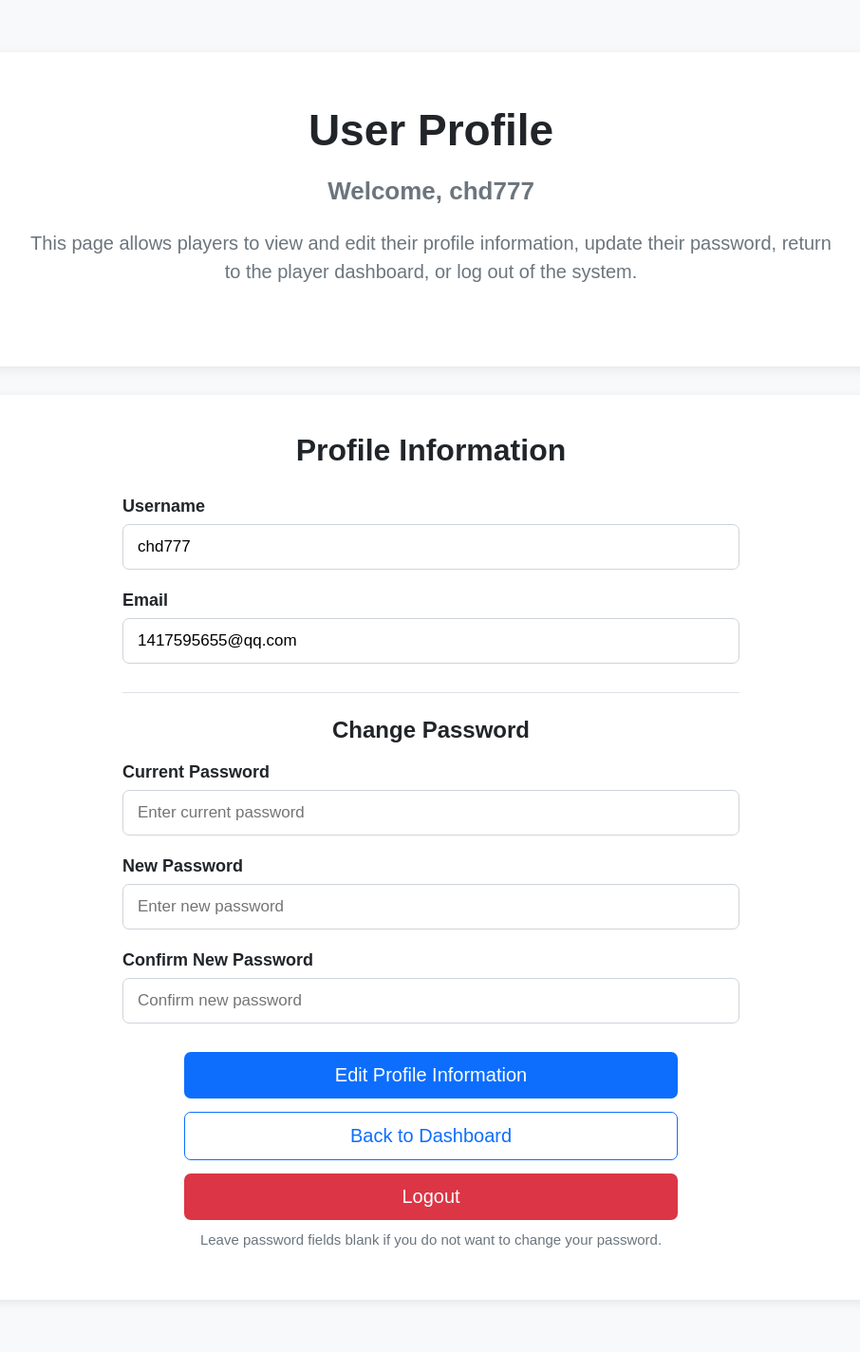
After one commit to audreycxy/Agile_Web_Project, a Flask app: page /profile in a window 1280 px wide. The commit adds this page. Shown: the whole page at 95% size, without its empty margins (186-1092 px from the left). Run offline with Flask 3, Linux system fonts and the light colour scheme.

Commit message:
profile page and history page done

```diff
--- a/Clicking_Game/routes/auth.py
+++ b/Clicking_Game/routes/auth.py
@@ -113,3 +113,32 @@ def history():
         latest_score=sample_history[-1]["score"],
         average_score=round(sum(scores) / len(scores), 1)
     )
+
+@bp.route("/profile", methods=["GET", "POST"])
+def profile():
+    username = session.get("username", "chd777")
+    email = session.get("email", "1417595655@qq.com")
+
+    if request.method == "POST":
+        new_username = request.form.get("username")
+        new_email = request.form.get("email")
+        current_password = request.form.get("current_password")
+        new_password = request.form.get("new_password")
+        confirm_password = request.form.get("confirm_password")
+
+        # Temporary logic for frontend testing.
+        # Later, connect this part to your database update function.
+        if new_password or confirm_password:
+            if new_password != confirm_password:
+                return redirect(url_for("auth.profile"))
+
+        session["username"] = new_username
+        session["email"] = new_email
+
+        return redirect(url_for("auth.profile"))
+
+    return render_template(
+        "profile.html",
+        username=username,
+        email=email
+    )
--- a/Clicking_Game/templates/player_dashboard.html
+++ b/Clicking_Game/templates/player_dashboard.html
@@ -28,6 +28,7 @@
         <div class="d-grid gap-3 col-md-6 mx-auto">
           <button id="startGameBtn" class="btn btn-primary btn-lg">Start Game</button>
           <a href="{{ url_for('auth.history') }}" class="btn btn-secondary">View Results / History</a>
+          <a href="{{ url_for('auth.profile') }}" class="btn btn-secondary">Edit Profile</a>
           <a href="{{ url_for('auth.logout') }}" class="btn btn-danger btn-lg">Logout</a>
         </div>
       </div>
--- /dev/null
+++ b/Clicking_Game/templates/profile.html
@@ -0,0 +1,297 @@
+<!DOCTYPE html>
+<html lang="en">
+<head>
+    <meta charset="UTF-8">
+    <title>User Profile</title>
+
+    <style>
+        body {
+            margin: 0;
+            font-family: 'Poppins', sans-serif;
+            background-color: #f8f9fa;
+            color: #212529;
+        }
+
+        .profile-page {
+            width: 85%;
+            max-width: 1100px;
+            margin: 55px auto;
+            text-align: center;
+        }
+
+        .profile-main-card {
+            background-color: #ffffff;
+            border-radius: 1rem;
+            padding: 55px 70px;
+            margin-bottom: 30px;
+            box-shadow: 0 3px 12px rgba(0, 0, 0, 0.08);
+        }
+
+        .profile-main-card h1 {
+            font-size: 46px;
+            font-weight: 700;
+            margin: 0 0 18px;
+        }
+
+        .profile-main-card h2 {
+            font-size: 26px;
+            font-weight: 700;
+            color: #6c757d;
+            margin-bottom: 24px;
+        }
+
+        .profile-main-card p {
+            max-width: 850px;
+            margin: 0 auto 30px;
+            font-size: 20px;
+            line-height: 1.5;
+            color: #6c757d;
+        }
+
+        .profile-content-card {
+            background-color: #ffffff;
+            border-radius: 1rem;
+            padding: 40px 50px;
+            margin-bottom: 30px;
+            box-shadow: 0 3px 12px rgba(0, 0, 0, 0.08);
+            text-align: left;
+        }
+
+        .profile-content-card h2 {
+            text-align: center;
+            font-size: 32px;
+            font-weight: 700;
+            margin: 0 0 30px;
+        }
+
+        .profile-form {
+            max-width: 650px;
+            margin: 0 auto;
+        }
+
+        .form-group {
+            margin-bottom: 22px;
+        }
+
+        .form-group label {
+            display: block;
+            font-size: 18px;
+            font-weight: 700;
+            margin-bottom: 8px;
+            color: #212529;
+        }
+
+        .form-group input {
+            width: 100%;
+            padding: 13px 15px;
+            border: 1px solid #ced4da;
+            border-radius: 7px;
+            font-size: 17px;
+            box-sizing: border-box;
+            font-family: 'Poppins', sans-serif;
+        }
+
+        .form-group input:focus {
+            outline: none;
+            border-color: #0d6efd;
+            box-shadow: 0 0 0 3px rgba(13, 110, 253, 0.15);
+        }
+
+        .password-section {
+            margin-top: 30px;
+            padding-top: 25px;
+            border-top: 1px solid #dee2e6;
+        }
+
+        .password-section h3 {
+            font-size: 24px;
+            margin: 0 0 20px;
+            text-align: center;
+        }
+
+        .profile-buttons {
+            width: 520px;
+            max-width: 100%;
+            margin: 30px auto 0;
+            display: flex;
+            flex-direction: column;
+            gap: 14px;
+        }
+
+        .profile-btn {
+            display: block;
+            width: 100%;
+            padding: 13px 18px;
+            border-radius: 7px;
+            font-size: 20px;
+            text-decoration: none;
+            text-align: center;
+            box-sizing: border-box;
+            border: none;
+            cursor: pointer;
+            font-family: 'Poppins', sans-serif;
+            transition: 0.2s;
+        }
+
+        .profile-btn-primary {
+            background-color: #0d6efd;
+            color: #ffffff;
+        }
+
+        .profile-btn-primary:hover {
+            background-color: #0b5ed7;
+            text-decoration: none;
+        }
+
+        .profile-btn-secondary {
+            background-color: #ffffff;
+            color: #0d6efd;
+            border: 1px solid #0d6efd;
+        }
+
+        .profile-btn-secondary:hover {
+            background-color: #eff6ff;
+            text-decoration: none;
+        }
+
+        .profile-btn-danger {
+            background-color: #dc3545;
+            color: #ffffff;
+        }
+
+        .profile-btn-danger:hover {
+            background-color: #bb2d3b;
+            text-decoration: none;
+        }
+
+        .profile-note {
+            text-align: center;
+            color: #6c757d;
+            font-size: 15px;
+            margin-top: 12px;
+        }
+
+        @media (max-width: 768px) {
+            .profile-page {
+                width: 92%;
+                margin: 30px auto;
+            }
+
+            .profile-main-card {
+                padding: 35px 25px;
+            }
+
+            .profile-main-card h1 {
+                font-size: 36px;
+            }
+
+            .profile-main-card p {
+                font-size: 17px;
+            }
+
+            .profile-content-card {
+                padding: 30px 22px;
+            }
+        }
+    </style>
+</head>
+
+<body>
+    <div class="profile-page">
+
+        <section class="profile-main-card">
+            <h1>User Profile</h1>
+
+            <h2>Welcome, {{ username }}</h2>
+
+            <p>
+                This page allows players to view and edit their profile information,
+                update their password, return to the player dashboard, or log out of the system.
+            </p>
+        </section>
+
+        <section class="profile-content-card">
+            <h2>Profile Information</h2>
+
+            <form class="profile-form" method="POST" action="{{ url_for('auth.profile') }}">
+
+                <div class="form-group">
+                    <label for="username">Username</label>
+                    <input
+                        type="text"
+                        id="username"
+                        name="username"
+                        value="{{ username }}"
+                        placeholder="Enter your username"
+                    >
+                </div>
+
+                <div class="form-group">
+                    <label for="email">Email</label>
+                    <input
+                        type="email"
+                        id="email"
+                        name="email"
+                        value="{{ email }}"
+                        placeholder="Enter your email"
+                    >
+                </div>
+
+                <div class="password-section">
+                    <h3>Change Password</h3>
+
+                    <div class="form-group">
+                        <label for="current_password">Current Password</label>
+                        <input
+                            type="password"
+                            id="current_password"
+                            name="current_password"
+                            placeholder="Enter current password"
+                        >
+                    </div>
+
+                    <div class="form-group">
+                        <label for="new_password">New Password</label>
+                        <input
+                            type="password"
+                            id="new_password"
+                            name="new_password"
+                            placeholder="Enter new password"
+                        >
+                    </div>
+
+                    <div class="form-group">
+                        <label for="confirm_password">Confirm New Password</label>
+                        <input
+                            type="password"
+                            id="confirm_password"
+                            name="confirm_password"
+                            placeholder="Confirm new password"
+                        >
+                    </div>
+                </div>
+
+                <div class="profile-buttons">
+                    <button type="submit" class="profile-btn profile-btn-primary">
+                        Edit Profile Information
+                    </button>
+
+                    <a href="{{ url_for('auth.player_dashboard') }}" class="profile-btn profile-btn-secondary">
+                        Back to Dashboard
+                    </a>
+
+                    <a href="{{ url_for('auth.logout') }}" class="profile-btn profile-btn-danger">
+                        Logout
+                    </a>
+                </div>
+
+                <p class="profile-note">
+                    Leave password fields blank if you do not want to change your password.
+                </p>
+
+            </form>
+        </section>
+
+    </div>
+</body>
+</html>
```
